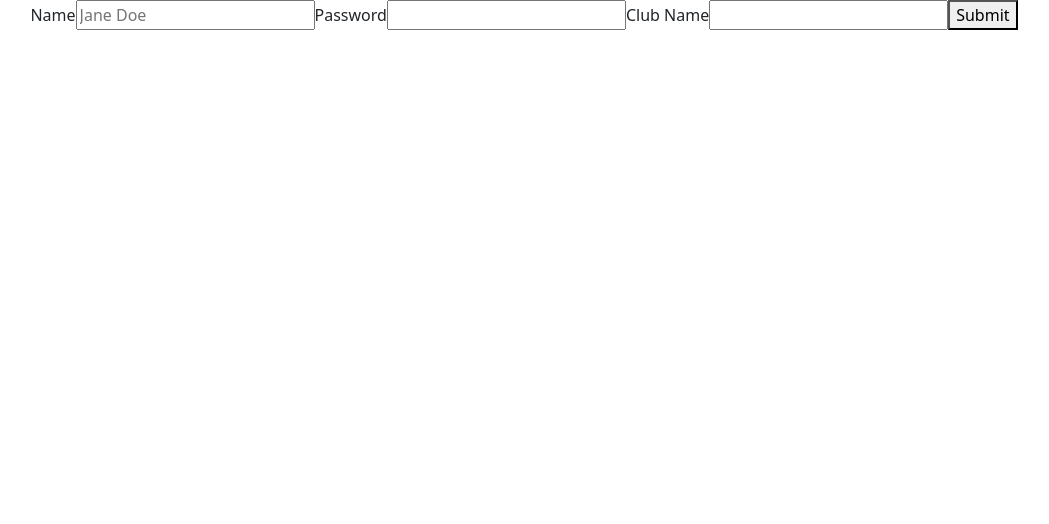
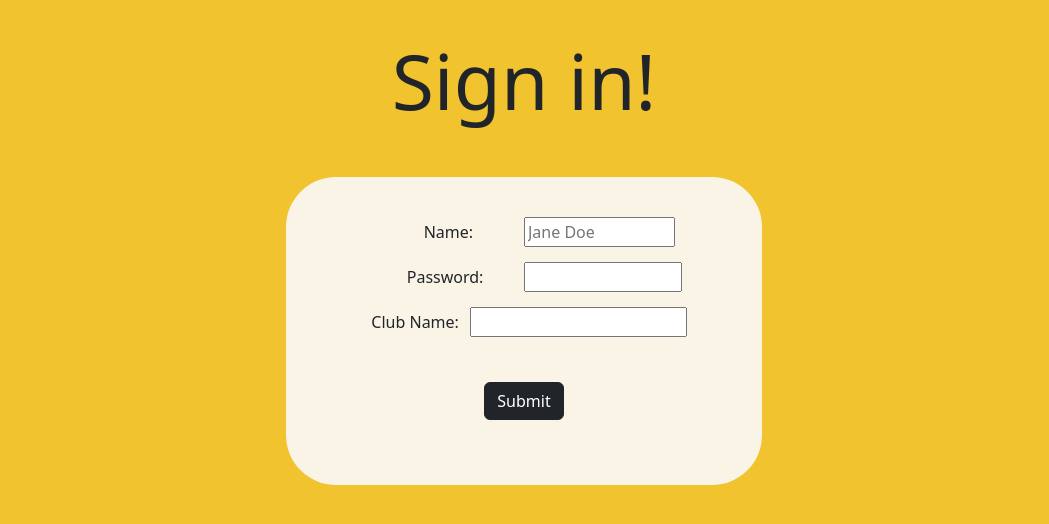
Before and after one commit to AmyW001/bookclub_mvp, a React (Create React App) app in the folder client/: page /sign-in in a window 1280 px wide. Shown: the top 524 px of the page, without its empty margins (116-1165 px from the left). Built offline with nearby package versions, Linux system fonts and the light colour scheme.

Commit message:
ok to present

```diff
--- a/client/src/App.css
+++ b/client/src/App.css
@@ -1,5 +1,5 @@
 body {
-  background-color: #f0c32f;
+  background-color: #f0c32f !important;
 }
 
 .App {
@@ -43,9 +43,143 @@ body {
 
 #landing-page-div {
     background-color: #f0c32f;
-    height: 100%;
+    max-width: 100%;
 }
 
 #landing-page-image {
-    object-fit: fill;
+    object-fit: cover !important;
 }
+
+.headers {
+  letter-spacing: 0.07em;
+}
+
+.btn {
+  margin: 30px 15px 25px 15px;
+}
+
+.landing-page-h1 {
+  font-size: 5.5vw;
+  margin: 10px 10px 10px 10px;
+}
+
+.landing-page-h2 {
+  font-size: 4vw;
+  font-weight: lighter;
+}
+
+.find-club-header {
+  font-size: 7vw;
+  margin-top: 50px;
+}
+
+#find-club-top {
+  background-color: #f9f4e6;
+  margin: 25px 50px 50px 50px;
+  padding: 30px 75px 10px 75px;
+  border-radius: 50px 50px 50px 50px;
+  max-width: 70%;
+  display: flex;
+  align-items: center;
+  flex-direction: column;
+}
+
+.find-club-div {
+  display: flex;
+  align-items: center;
+  flex-direction: column;
+}
+
+.club-searchbar {
+  margin: 20px 20px 20px 20px;
+  width: 100%;
+}
+
+.section-main-page {
+  background-color: #f9f4e6;
+  margin: 50px 50px 50px 50px;
+  padding: 40px 75px 40px 75px;
+  border-radius: 50px 50px 50px 50px;
+  max-width: 70%;
+  display: flex;
+  align-items: center;
+  flex-direction: column;
+}
+
+.welcome-header {
+  margin-top: 50px
+}
+
+.club-name-header {
+  font-size: 8vw;
+}
+
+.book-header {
+  margin-bottom: 35px;
+}
+
+.book-title {
+  margin-top: 35px;
+  margin-bottom: 35px;
+  letter-spacing: 0.05em;
+  font-size: 4vw;
+}
+
+.book-description {
+  text-align: justify;
+}
+
+.change-book-button {
+  margin: 30px 20px 20px 20px;
+}
+
+.change-book-form {
+  margin-top: 35px;
+  margin-bottom: 35px;
+}
+
+.create-club-header {
+  margin-top: 35px;
+  margin-bottom: 0px;
+  font-size: 6vw;
+}
+
+.create-club-div{
+  display: flex;
+  align-items: center;
+  flex-direction: column;
+}
+
+.create-club-form {
+background-color: #f9f4e6;
+margin: 50px 50px 50px 50px;
+padding: 40px 75px 40px 75px;
+border-radius: 50px 50px 50px 50px;
+display: flex;
+align-items: center;
+flex-direction: column;
+row-gap: 15px;
+}
+
+.sign-in-div {
+  display: flex;
+  align-items: center;
+  flex-direction: column;
+}
+
+.sign-in-header {
+  margin-top: 35px;
+  margin-bottom: 0px;
+  font-size: 6vw;
+}
+
+.sign-in-form {
+  background-color: #f9f4e6;
+    margin: 50px 50px 50px 50px;
+    padding: 40px 75px 40px 75px;
+    border-radius: 50px 50px 50px 50px;
+    display: flex;
+    align-items: center;
+    flex-direction: column;
+    row-gap: 15px;
+}
--- a/client/src/App.js
+++ b/client/src/App.js
@@ -16,7 +16,7 @@ function App() {
 
       <Routes>
       <Route path="/" element={<LandingPage />} />
-      <Route path="/club" element={<MainPage />} />
+      <Route path="/club/:name" element={<MainPage />} />
       <Route path="/create-a-club" element={<AccessForm />} />
       <Route path="/sign-in" element={<SignIn />} />
       <Route path="/search" element={<FindAClub />} />
--- a/client/src/components/Create_form.js
+++ b/client/src/components/Create_form.js
@@ -46,7 +46,7 @@ export default function Create_form() {
         let data = await response.json();
         console.log(data);
         // return data;
-        navigate("/club");
+        navigate(`/club/${details.clubname}`);
       } else {
         setError(`Server error: ${response.status} ${response.statusText}`);
         }
@@ -59,34 +59,47 @@ export default function Create_form() {
     };
 
     return (
-    <div>
-        <form>
-                <label for="name">Name</label>
+    <div className="create-club-div">
+      <h1 className="create-club-header">Create a Club!</h1>
+        <form className="create-club-form">
+
+              <div className="container">
+                <label for="name" className="col-6">Name:</label>
                 <input
                   type="text"
                   id="name"
                   placeholder="Jane Doe"
+                  className="col-6"
                   name="name"
                   value={details.name}
                   onChange={(e) => handleInputChange(e)}
                   />
-                <label for="password">Password</label>
+              </div>
+
+              <div>
+                <label for="password" className="col-6">Password:</label>
                 <input
                   type="password"
                   id="password"
+                  className="col-6"
                   name="password"
                   value={details.password}
                   onChange={(e) => handleInputChange(e)}
                   />
-                <label for="club-name">Club Name</label>
+              </div>
+
+              <div>
+                <label for="club-name" className="col-4">Club Name:</label>
                 <input
                   type="text"
                   id="club-name"
+                  className="col-8"
                   name="clubname"
                   value={details.clubname}
                   onChange={(e) => handleInputChange(e)}
                   />
-                <button type="submit" onClick={handleSubmit}>Submit</button>
+              </div>
+                <button type="submit" className="btn btn-dark btn-m" onClick={handleSubmit}>Submit</button>
             </form>
     </div>
   )
--- a/client/src/components/Find_club.js
+++ b/client/src/components/Find_club.js
@@ -25,18 +25,17 @@ export default function Find_club() {
 
     console.log(club);
     try {
-      let response = await fetch(`/search/${club}`, {
+      let response = await fetch(`/search/${club.clubname}`, {
         method: "GET",
         headers: {
           "Content-Type": "application/json",
         },
-        //body: JSON.stringify({ name: details.name, password: details.password, clubname: details.clubname })
       });
       if (response.ok) {
         let data = await response.json();
         console.log(data);
         // navigate(`/club/${club}`);
-        navigate(`/club/`);
+        navigate(`/club/${club.clubname}`);
         // write navigate here to take you to the club page
       } else {
         setError(`Server error: ${response.status} ${response.statusText}`);
@@ -49,25 +48,35 @@ export default function Find_club() {
   };
 
   return (
-    <div>
-      <h1>Find a club</h1>
-      <section>
+    <div className="find-club-div">
+
+      <h1 className="find-club-header">Find a club</h1>
+
+
+      <section id="find-club-top">
+
+        <label for="clubname">Search for clubs here:</label>
         <input
           type="text"
           id="searchbar"
           placeholder="Type club name here, e.g. 'The Rapid Readers'"
+          className="club-searchbar"
           name="clubname"
           value={club.clubname}
           onChange={(e) => handleInputChange(e)}
         />
-        <button onClick={handleSubmit}>Go</button>
+        <button className="btn btn-dark btn-s find-club-button" onClick={handleSubmit}>Go</button>
+
       </section>
 
+      <section id="find-club-bottom">
       <h4>Results</h4>
       <hr />
       <h5>"Club Name "imported from database""</h5>
       <p>"Currently reading blah imported from where?"</p>
       <button>Click here to view</button>
+      </section>
+
     </div>
   );
 }
--- a/client/src/components/Main_page.js
+++ b/client/src/components/Main_page.js
@@ -1,4 +1,6 @@
 import React, { useState } from 'react'
+import { useParams } from "react-router-dom";
+import { useEffect } from 'react';
 
 
 // add state to this page so it's possible to create an admin and user view. Admin will be able to amend
@@ -7,12 +9,48 @@ import React, { useState } from 'react'
 export default function Main_page() {
 
   const [error, setError] = useState("");
-  const [book, setBook] = useState("");
+  // const [book, setBook] = useState("");
+  const [newBook, setNewBook] = useState("");
   const [query, setQuery] = useState({
     bookName: "",
     author: ""
   });
 
+
+
+  /*make a request to the backend to get data based on the club name passed in via the URL
+  setBook(data) isn't working
+  // useEffect(() => {
+  //   const loadPage = async e => {
+  //     try {
+  //       let response = await fetch(`${window.location.href}`, {
+  //         method: "GET",
+  //         headers: {
+  //           "Content-Type":"application/json"
+  //         },
+  //       });
+  //       if (response.ok) {
+  //         let data = await response.json();
+  //         console.log("success", data)
+  //         setBook(data);
+  //         await console.log(book);
+  //       } else {
+  //         setError(`Server error: ${response.status} ${response.statusText}`);
+  //         }
+  //       }
+  //       catch (err) {
+  //         setError("Network error:", err.message)
+  //       }
+  //   }
+
+  // loadPage();
+  // }, []);
+  */
+
+  let params = useParams();
+
+
+  /*save the data entered into the form into state 'query'*/
   const handleInputChange = (event) => {
     // handle key presses
     const value = event.target.value;
@@ -25,15 +63,46 @@ export default function Main_page() {
     }));
     };
 
+
+    /* NOT WORKING! post request to insert book data from Google API into database. */
+    // const updateBookDatabase = async e => {
+    // //post request here to save data to backend
+    // try {
+    //   let response = await fetch(`/club/${params.name}`, {
+    //     method: "POST",
+    //     headers: {
+    //       "Content-Type":"application/json"
+    //     },
+    //     body: JSON.stringify({ description: `${newBook.items[0].volumeInfo.description}`, current_book: `${newBook.items[0].volumeInfo.title}`, imageurl: `${newBook.items[0].volumeInfo.imageLinks.smallThumbnail}` })
+    //     /* body: JSON.stringify({ description: book.items[0].volumeInfo.description, current_book: book.items[0].volumeInfo.title, imageurl: book.items[0].volumeInfo.imageLinks.smallThumbnail }) */
+    //   });
+    //   if (response.ok) {
+    //     let data = await response.json();
+    //     console.log("success", data);
+    //     // return data;
+    //   } else {
+    //     setError(`Server error: ${response.status} ${response.statusText}`);
+    //     }
+    //   }
+    //   catch (err) {
+    //     setError("Network error:", err.message)
+    //   }
+    // }
+
+
+  /*take data from the 'change book' form, use this to call on google book api, save data to newBook state*/
   const handleSubmit = async e => {
     // handle form submit
     e.preventDefault();
     console.log("form button clicked!");
 
-    let book = await getBook();
-    setBook(book);
-    //write post request here to save data to backend
+    let newBook = await getBook();
+    /*setBook(book);*/
+    setNewBook(newBook);
+    console.log("success", newBook);
+    // await updateBookDatabase(newBook);
     };
+
 
     const getBook= async () => {
     // call Google Books API
@@ -43,6 +112,7 @@ export default function Main_page() {
       let response = await fetch (url);
       if (response.ok) {
         let data = await response.json();
+        console.log("api data", data);
         return data;
       } else {
         setError(`Server error: ${response.status} ${response.statusText}`);
@@ -55,39 +125,63 @@ export default function Main_page() {
       return null;
   };
 
+
+
   return (
-    <div>
-        <h1>Welcome to "Club Name"</h1>
-            <h3>We are currently reading:</h3>
-                <section>
+    <div className="d-flex flex-column align-items-center">
+        <h3 className="headers welcome-header">Welcome to</h3>
+        <h1 className="headers club-name-header"> { params.name }</h1>
 
-                      {book && <div>
-                      <img src={book.items[0].volumeInfo.imageLinks.smallThumbnail}/>
-                      <h4>{book.items[0].volumeInfo.title}</h4>
-                      <p>{book.items[0].volumeInfo.description}</p>
+                <section className="section-main-page">
+
+                      {/* Using data straight from the GoogleBooks API call:*/}
+
+                      {newBook && <div>
+                        <h4 className="book-header">We are currently reading:</h4>
+                      <img src={newBook.items[0].volumeInfo.imageLinks.smallThumbnail}/>
+                      <h2 className="book-title">{newBook.items[0].volumeInfo.title}</h2>
+                      <p className="book-description">{newBook.items[0].volumeInfo.description}</p>
                       </div>}
 
+                      {/* If 'updateBookDatabase' was working properly then run this:
+                      {book && <div>
+                      <img src={book.imageurl}/>
+                      <h4>{book.current_book}</h4>
+                      <p>{book.description}</p>
+                      </div>}*/}
+
+                      {/* Otherwise run this: */}
+                      {/* {book && <div>
+                      <img src={newBook.items[0].volumeInfo.imageLinks.smallThumbnail}/>
+                      <h4>{newBook.items[0].volumeInfo.title}</h4>
+                      <p>{newBook.items[0].volumeInfo.description}</p>
+                      </div>} */}
+
                     {/* Form only viewable as admin: */}
-                    <label for="book_name">Book name:</label>
+                    <form className="container change-book-form">
+                    <label for="book_name" className="col-3">Book name:</label>
                       <input
                           type="text"
                           id="bookName"
                           placeholder="Book name"
+                          className="col-3"
                           name="bookName"
                           value={query.bookName}
                           onChange={(e) => handleInputChange(e)}>
                       </input>
-                    <label for="author">Author:</label>
+                    <label for="author" className="col-3">Author:</label>
                       <input
                         type="text"
                         id="author"
                         placeholder="Author"
+                        className="col-3"
                         name="author"
                         value={query.author}
                         onChange={(e) => handleInputChange(e)}
                         >
                       </input>
-                    <button type="submit" onClick={handleSubmit}>Change book</button>
+                    <button type="submit" className="change-book-button btn btn-dark btn-s" onClick={handleSubmit}>Change book</button>
+                    </form>
                 </section>
 
         <h4>Join the discussion below!</h4>
--- a/client/src/components/Sign_in.js
+++ b/client/src/components/Sign_in.js
@@ -43,7 +43,10 @@ export default function Sign_in() {
         let data = await response.json();
         console.log(data);
         if (data.length > 0) {
-          navigate("/club");
+          navigate(`/club/${details.clubname}`);
+        }
+        else {
+          console.log("try again!");
         }
       } else {
         setError(`Server error: ${response.status} ${response.statusText}`);
@@ -57,36 +60,55 @@ export default function Sign_in() {
     };
 
     return (
-    <div>
-        <form>
-                <label for="name">Name</label>
+    <div className="sign-in-div">
+
+      <h1 className="sign-in-header">Sign in!</h1>
+
+        <section id="sign-in-section">
+
+        <form className="sign-in-form">
+
+                <div className="container">
+                <label for="name" className="col-6">Name:</label>
                 <input
                   type="text"
                   id="name"
                   placeholder="Jane Doe"
+                  className="col-6"
                   name="name"
                   value={details.name}
                   onChange={(e) => handleInputChange(e)}
                   />
-                <label for="password">Password</label>
+              </div>
+
+              <div>
+                <label for="password" className="col-6">Password:</label>
                 <input
                   type="password"
                   id="password"
+                  className="col-6"
                   name="password"
                   value={details.password}
                   onChange={(e) => handleInputChange(e)}
+                  />
+              </div>
 
-                  />
-                <label for="club-name">Club Name</label>
+              <div>
+                <label for="club-name" className="col-4">Club Name:</label>
                 <input
                   type="text"
                   id="club-name"
+                  className="col-8"
                   name="clubname"
                   value={details.clubname}
                   onChange={(e) => handleInputChange(e)}
                   />
-                <button type="submit" onClick={handleSubmit}>Submit</button>
+              </div>
+
+                <button type="submit" className="btn btn-dark btn-m" onClick={handleSubmit}>Submit</button>
             </form>
+
+        </section>
     </div>
   )
 }
```
Also changed, not shown: client/src/components/Landing_page.js (+4 -4 lines), 1 other file (tests, documents, lock files or other folders).
